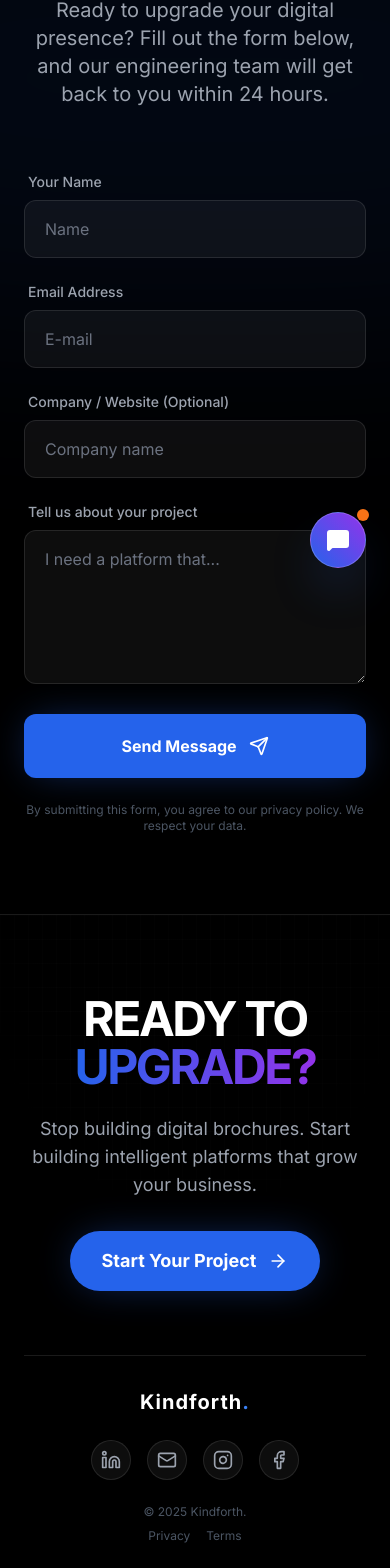
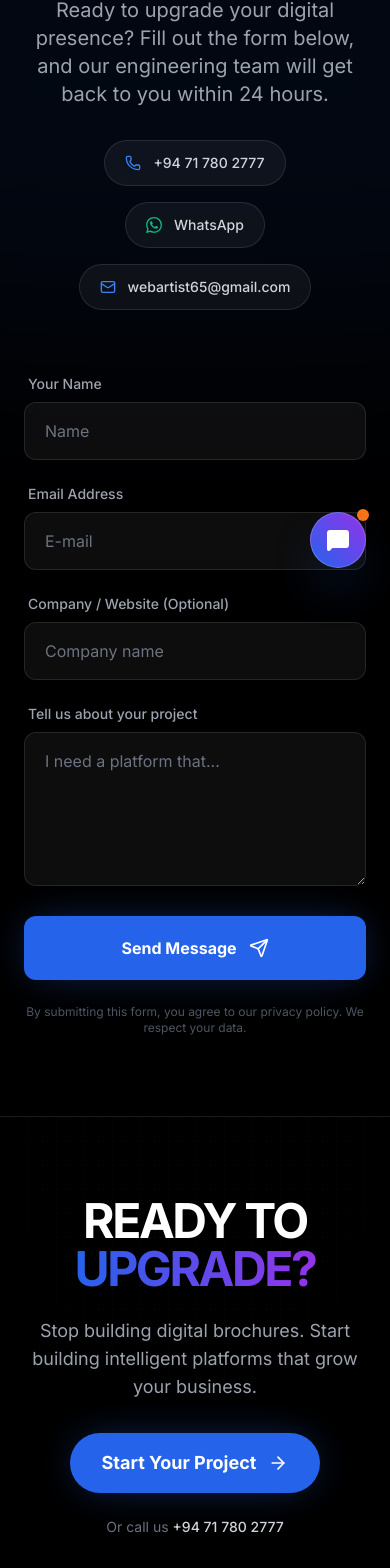
Before and after one commit to rajicodez/Webartist, a Next.js app: page /contact in a window 390 px wide. Shown: the part 252-1820 px from the top of the page. Built offline with nearby package versions, Linux system fonts and the light colour scheme.

Commit message:
number update

```diff
--- a/app/contact/page.tsx
+++ b/app/contact/page.tsx
@@ -1,4 +1,6 @@
 
+import { Phone, Mail } from "lucide-react";
+import WhatsAppIcon from "../../components/WhatsAppIcon";
 import Footer from "../../components/Footer";
 import ContactForm from "../../components/ContactForm";
 
@@ -21,6 +23,32 @@
             <p className="text-xl text-gray-400 max-w-2xl mx-auto">
               Ready to upgrade your digital presence? Fill out the form below, and our engineering team will get back to you within 24 hours.
             </p>
+
+            <div className="mt-8 flex flex-col sm:flex-row items-center justify-center gap-4 text-sm">
+              <a
+                href="tel:+94717802777"
+                className="inline-flex items-center gap-3 px-5 py-3 rounded-full bg-white/5 border border-white/10 text-gray-300 hover:text-white hover:border-blue-500/50 hover:bg-white/10 transition-all duration-300"
+              >
+                <Phone className="w-4 h-4 text-blue-500" />
+                <span className="font-medium">+94 71 780 2777</span>
+              </a>
+              <a
+                href="https://wa.me/94717802777"
+                target="_blank"
+                rel="noreferrer"
+                className="inline-flex items-center gap-3 px-5 py-3 rounded-full bg-white/5 border border-white/10 text-gray-300 hover:text-white hover:border-emerald-500/50 hover:bg-white/10 transition-all duration-300"
+              >
+                <WhatsAppIcon className="w-4 h-4 text-emerald-500" />
+                <span className="font-medium">WhatsApp</span>
+              </a>
+              <a
+                href="mailto:webartist65@gmail.com"
+                className="inline-flex items-center gap-3 px-5 py-3 rounded-full bg-white/5 border border-white/10 text-gray-300 hover:text-white hover:border-blue-500/50 hover:bg-white/10 transition-all duration-300"
+              >
+                <Mail className="w-4 h-4 text-blue-500" />
+                <span className="font-medium">webartist65@gmail.com</span>
+              </a>
+            </div>
           </div>
 
           <ContactForm />
--- a/components/Footer.tsx
+++ b/components/Footer.tsx
@@ -2,6 +2,7 @@
 import React from "react";
 import { motion } from "framer-motion";
 import { Facebook, Linkedin, Instagram, Mail, ArrowRight } from "lucide-react";
+import WhatsAppIcon from "./WhatsAppIcon";
 import Link from "next/link";
 
 export default function Footer() {
@@ -51,6 +52,16 @@
               <ArrowRight className="w-5 h-5 md:w-6 md:h-6 group-hover:translate-x-1 transition-transform" />
             </motion.button>
           </Link>
+
+          <p className="mt-6 text-sm md:text-base text-gray-500">
+            Or call us{" "}
+            <a
+              href="tel:+94717802777"
+              className="text-gray-300 hover:text-blue-400 font-medium transition-colors"
+            >
+              +94 71 780 2777
+            </a>
+          </p>
         </div>
 
         {/* BOTTOM BAR - Mobile Optimized */}
@@ -67,6 +78,7 @@
           <div className="flex justify-center">
             <div className="flex gap-4 md:gap-6">
               {[
+                { icon: <WhatsAppIcon className="w-5 h-5" />, href: "https://wa.me/94717802777" },
                 { icon: <Linkedin className="w-5 h-5" />, href: "https://www.linkedin.com/company/kindforth/" },
                 { icon: <Mail className="w-5 h-5" />, href: "mailto:webartist65@gmail.com" },
                 { icon: <Instagram className="w-5 h-5" />, href: "https://www.instagram.com/kindforth/" },
--- /dev/null
+++ b/components/WhatsAppIcon.tsx
@@ -0,0 +1,14 @@
+import React from "react";
+
+export default function WhatsAppIcon({ className = "w-5 h-5" }: { className?: string }) {
+  return (
+    <svg
+      viewBox="0 0 24 24"
+      fill="currentColor"
+      aria-hidden="true"
+      className={className}
+    >
+      <path d="M17.472 14.382c-.297-.149-1.758-.867-2.03-.967-.273-.099-.471-.148-.67.15-.197.297-.767.966-.94 1.164-.173.199-.347.223-.644.075-.297-.15-1.255-.463-2.39-1.475-.883-.788-1.48-1.761-1.653-2.059-.173-.297-.018-.458.13-.606.134-.133.298-.347.446-.52.149-.174.198-.298.298-.497.099-.198.05-.371-.025-.52-.075-.149-.669-1.612-.916-2.207-.242-.579-.487-.5-.669-.51l-.57-.01c-.198 0-.52.074-.792.372-.272.297-1.04 1.016-1.04 2.479 0 1.462 1.065 2.875 1.213 3.074.149.198 2.096 3.2 5.077 4.487.709.306 1.262.489 1.694.625.712.227 1.36.195 1.872.118.571-.085 1.758-.719 2.006-1.413.247-.694.247-1.289.173-1.413-.074-.124-.272-.198-.57-.347m-5.421 7.403h-.004a9.87 9.87 0 01-5.031-1.378l-.361-.214-3.741.982.998-3.648-.235-.374a9.86 9.86 0 01-1.51-5.26c.001-5.45 4.436-9.884 9.888-9.884a9.82 9.82 0 016.99 2.898 9.825 9.825 0 012.893 6.994c-.003 5.45-4.437 9.884-9.885 9.884m8.413-18.297A11.815 11.815 0 0012.05 0C5.495 0 .16 5.335.157 11.892c0 2.096.547 4.142 1.588 5.945L.057 24l6.305-1.654a11.882 11.882 0 005.683 1.448h.005c6.554 0 11.89-5.335 11.893-11.893a11.821 11.821 0 00-3.48-8.413z" />
+    </svg>
+  );
+}
--- a/components/Work.tsx
+++ b/components/Work.tsx
@@ -52,7 +52,7 @@
       { label: "Dispatch", value: "Instant" },
     ],
     tags: ["Next.js", "Tailwind", "Realtime"],
-    link: "#"
+    link: "https://callmetaxi.lk"
   },
   {
     id: 4,
@@ -62,13 +62,13 @@
     challenge: "Devotees struggled to simply find the location or book meditation slots due to zero digital presence.",
     solution: "We engineered a calming web experience with a custom bilingual booking engine to manage retreats.",
     image: "/asapuwa.jpg",
-    url: "sathimath.org",
+    url: "sathimathvivekasenasuna.lk",
     stats: [
       { label: "Locales", value: "2 (En/Si)" },
       { label: "Bookings", value: "Automated" },
     ],
     tags: ["Next.js", "Tailwind", "Framer Motion"],
-    link: "#"
+    link: "https://sathimathvivekasenasuna.lk"
   }
 ];
 
```
